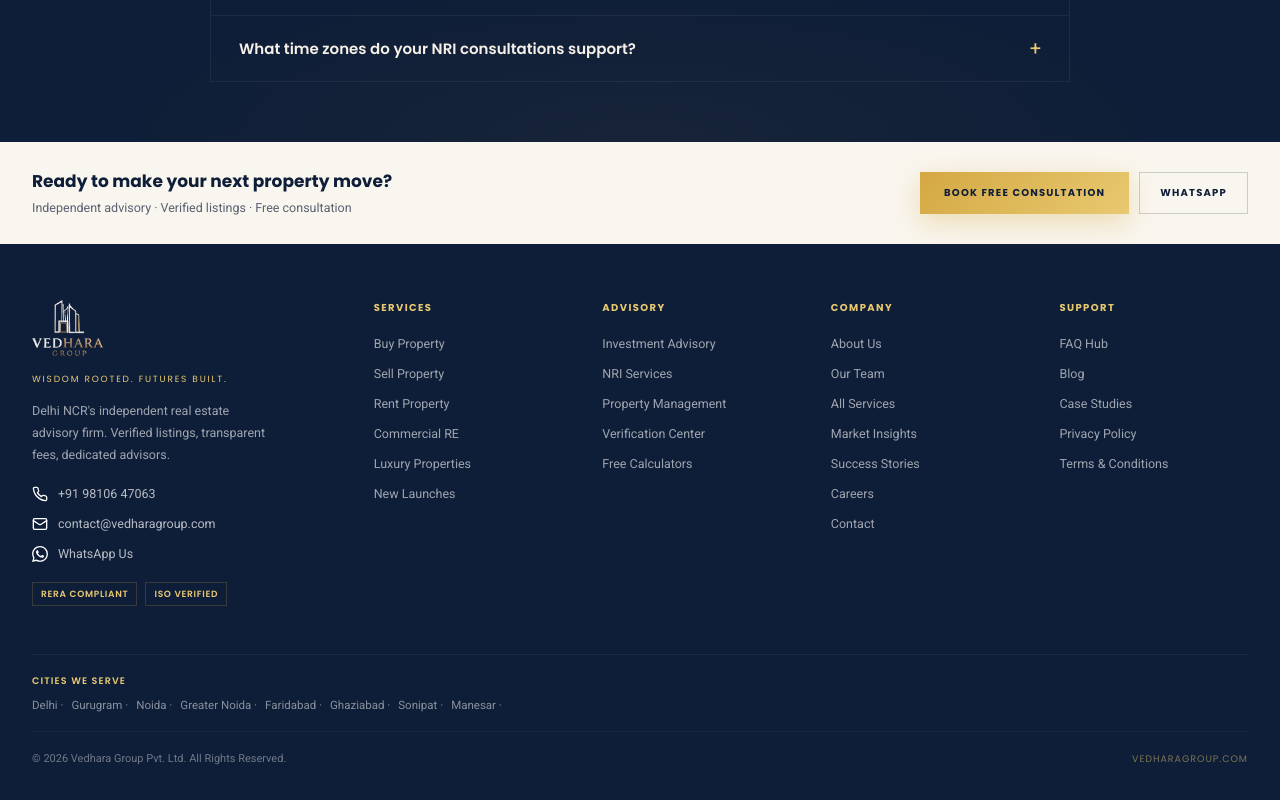
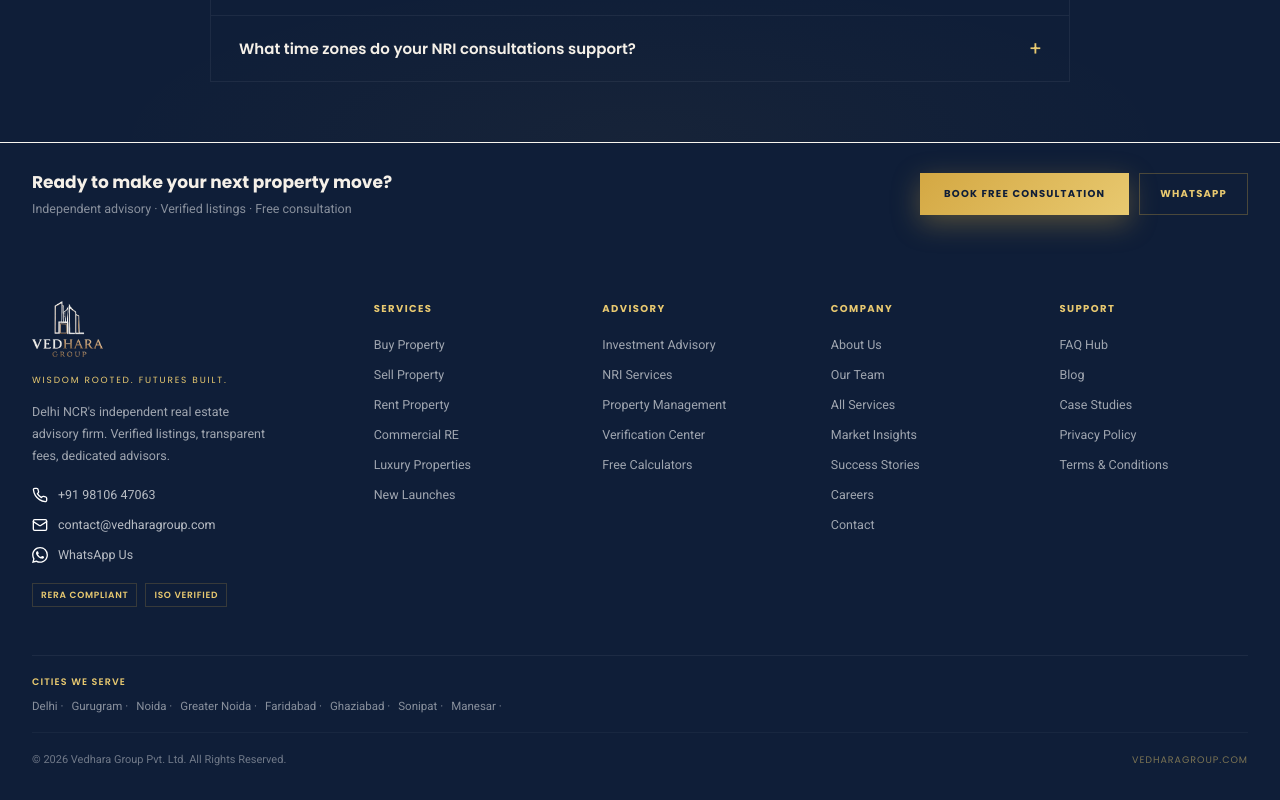
Before and after one commit to mohit1661-ai/Vedhara-Group-Supabase, a Next.js app: page /nri-services in a window 1280 px wide. Shown: the part 3137-3937 px from the top of the page. Built offline with nearby package versions, Linux system fonts and the light colour scheme.

Commit message:
Add cream separator line between page content and footer CTA

```diff
--- a/app/contact/page.tsx
+++ b/app/contact/page.tsx
@@ -1,5 +1,6 @@
 "use client";
 import { useState } from "react";
+import Link from "next/link";
 import VideoHeroSection from "@/components/sections/VideoHeroSection";
 import JsonLd from "@/components/seo/JsonLd";
 import ScrollReveal from "@/components/ui/ScrollReveal";
@@ -105,9 +106,21 @@ export default function ContactPage() {
               <div style={{ marginTop:24 }}>
                 <p className="eyebrow" style={{ marginBottom:12 }}>Services You Can Enquire About</p>
                 <div style={{ display:"flex",flexWrap:"wrap",gap:6 }}>
-                  {["Buy Property","Sell Property","Rent Property","Commercial","Investment Advisory","NRI Services","Property Management","Market Research"].map(s=>(
-                    <span key={s} className="service-tag">{s}</span>
-                  ))}
+                  {["Buy Property","Sell Property","Rent Property","Commercial","Investment Advisory","NRI Services","Property Management","Market Research"].map(s=>{
+                    const slugs:Record<string,string> = {
+                      "Buy Property":"/buy",
+                      "Sell Property":"/sell",
+                      "Rent Property":"/rent",
+                      "Commercial":"/commercial",
+                      "Investment Advisory":"/investment-advisory",
+                      "NRI Services":"/nri-services",
+                      "Property Management":"/property-management",
+                      "Market Research":"/market-insights",
+                    };
+                    return (
+                      <Link key={s} href={slugs[s]||"/"} className="service-tag">{s}</Link>
+                    );
+                  })}
                 </div>
               </div>
             </div>
@@ -184,6 +197,8 @@ export default function ContactPage() {
           border: 1px solid rgba(42,45,53,0.12);
           padding: 4px 8px;
           transition: all 0.2s;
+          text-decoration: none;
+          display: inline-block;
         }
         .service-tag:hover {
           border-color: var(--gold);
--- a/components/layout/Footer.tsx
+++ b/components/layout/Footer.tsx
@@ -10,15 +10,15 @@ export default function Footer() {
   return (
     <footer style={{ background:"var(--navy)",color:"rgba(255,255,255,0.75)" }}>
       {/* CTA bar */}
-      <div style={{ background:"var(--cream)",padding:"26px 32px" }}>
+      <div style={{ background:"var(--navy)",borderTop:"1.5px solid var(--cream)",padding:"26px 32px" }}>
         <div style={{ maxWidth:1320,margin:"0 auto",display:"flex",justifyContent:"space-between",alignItems:"center",flexWrap:"wrap",gap:16 }}>
           <div>
-            <p style={{ fontFamily:"var(--t-head)",fontSize:17,fontWeight:700,color:"var(--navy)",margin:"0 0 3px" }}>Ready to make your next property move?</p>
-            <p style={{ fontFamily:"var(--t-body)",fontSize:12.5,color:"var(--slate)",margin:0 }}>Independent advisory · Verified listings · Free consultation</p>
+            <p style={{ fontFamily:"var(--t-head)",fontSize:17,fontWeight:700,color:"var(--light)",margin:"0 0 3px" }}>Ready to make your next property move?</p>
+            <p style={{ fontFamily:"var(--t-body)",fontSize:12.5,color:"rgba(255,255,255,0.5)",margin:0 }}>Independent advisory · Verified listings · Free consultation</p>
           </div>
           <div style={{ display:"flex",gap:10 }}>
             <Link href="/contact" className="btn btn-dark" style={{ padding:"12px 24px",fontSize:10 }}>Book Free Consultation</Link>
-            <a href="https://wa.me/919810647063" target="_blank" rel="noopener noreferrer" className="btn" style={{ background:"transparent",color:"var(--navy)",border:"1px solid rgba(15,30,56,0.2)",padding:"12px 20px",fontSize:10 }}>WhatsApp</a>
+            <a href="https://wa.me/919810647063" target="_blank" rel="noopener noreferrer" className="btn" style={{ background:"transparent",color:"var(--gold-lt)",border:"1px solid rgba(212,168,67,0.3)",padding:"12px 20px",fontSize:10 }}>WhatsApp</a>
           </div>
         </div>
       </div>
```
